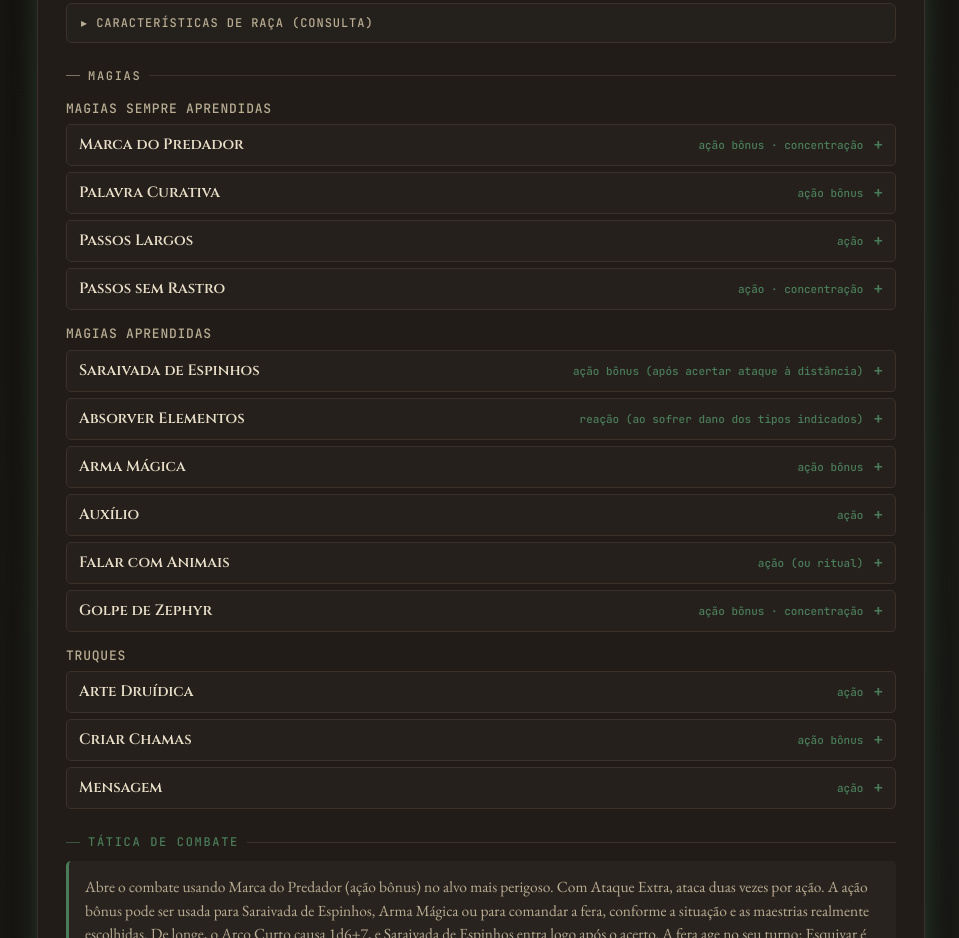
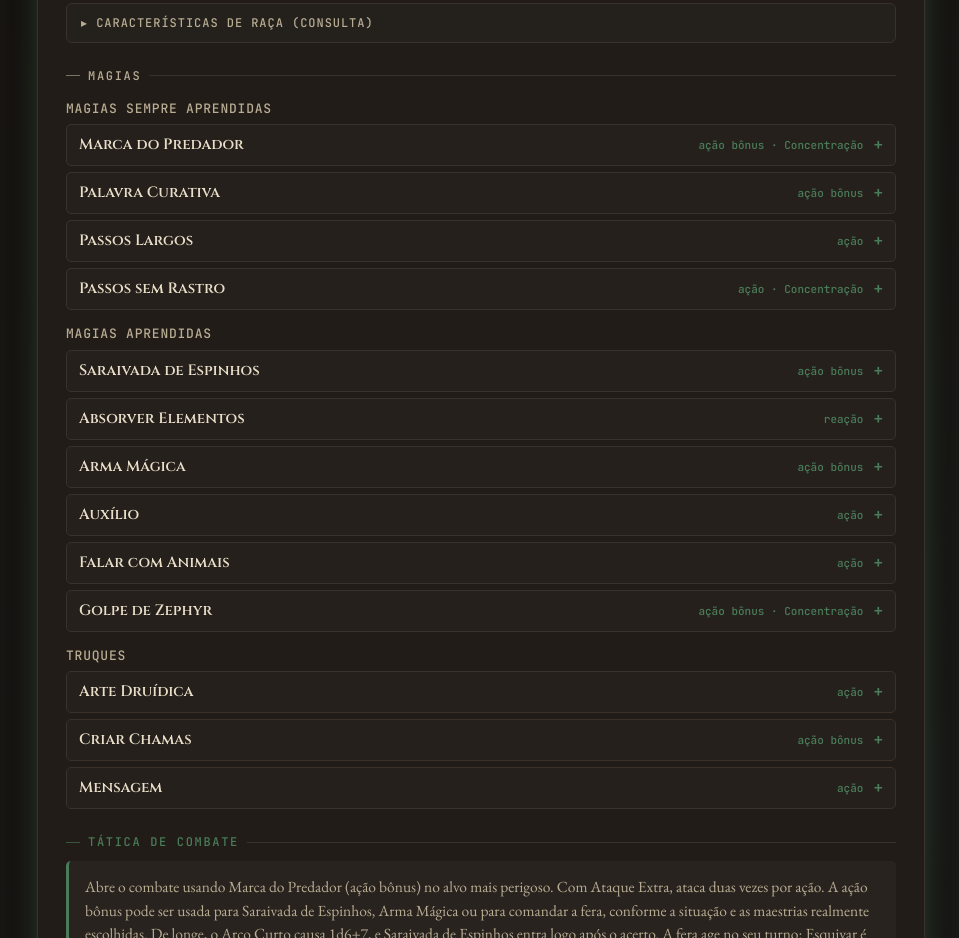
Before and after one commit to waki707/Compendio_Altissimo, a plain HTML site: page index.html in a window 1280 px wide. Shown: the part 2699-3637 px from the top of the page, without its empty margins (159-1118 px from the left). Drawn offline with nearby package versions, Linux system fonts and the light colour scheme.

Commit message:
Add files via upload

```diff
--- a/index.html
+++ b/index.html
@@ -358,18 +358,18 @@ const M = (t,a,d)=>`<span class="spell-meta"><span><b>Tempo de conjuração</b>
 const SPELL_META = {
 'Amizade Animal':['ação','9 m','24 horas','Não'],'Constrição':['ação','27 m','conc., até 1 minuto','Sim'],'Fogo das Fadas':['ação','18 m','conc., até 1 minuto','Sim'],'Onda Trovejante':['ação','pessoal (cubo de 4,5 m)','instantânea','Não'],
 'Crescer Espinhos':['ação','45 m','conc., até 10 minutos','Sim'],'Esfera Flamejante':['ação','18 m','conc., até 1 minuto','Sim'],'Esquentar Metal':['ação','18 m','conc., até 1 minuto','Sim'],'Imobilizar Pessoas':['ação','18 m','conc., até 1 minuto','Sim'],'Passos sem Pegadas':['ação','pessoal (emanação de 9 m)','conc., até 1 hora','Sim'],'Pele de Árvore':['ação','toque','conc., até 1 hora','Sim'],'Raio Lunar':['ação','36 m','conc., até 1 minuto','Sim'],'Restauração Menor':['ação','toque','instantânea','Não'],'Sentido Bestial':['ação (ou ritual)','toque','conc., até 1 hora','Sim'],
-'Convocar Relâmpagos':['ação','pessoal (nuvem num ponto a até 36 m)','conc., até 10 minutos','Sim'],'Conjurar Animais':['ação','18 m','conc., até 1 hora','Sim'],'Dissipar Magia':['ação','36 m','instantânea','Não'],'Muralha de Vento':['ação','36 m','conc., até 1 minuto','Sim'],
+'Convocar Relâmpagos':['ação','pessoal (nuvem centrada diretamente acima, ponto a até 36 m)','conc., até 10 minutos','Sim'],'Conjurar Animais':['ação','18 m','conc., até 1 hora','Sim'],'Dissipar Magia':['ação','36 m','instantânea','Não'],'Muralha de Vento':['ação','36 m','conc., até 1 minuto','Sim'],
 'Bordão Místico':['ação bônus','toque','1 minuto','Não'],'Druidismo':['ação','9 m','instantânea ou efeito específico','Não'],'Orientação':['ação','toque','conc., até 1 minuto','Sim'],
-'Taumaturgia':['ação','9 m','até 1 minuto','Não'],'Repreensão Infernal':['reação (quando sofre dano de criatura visível)','18 m','instantânea','Não'],
-'Chama Sagrada':['ação','18 m','instantânea','Não'],'Poupar o Moribundo':['ação','toque','instantânea','Não'],'Bênção':['ação','9 m','conc., até 1 minuto','Sim'],'Curar Ferimentos':['ação','toque','instantânea','Não'],'Arma Espiritual':['ação bônus','18 m','1 minuto','Não'],'Sinal de Esperança':['ação','9 m','conc., até 1 minuto','Sim'],'Revivificar':['ação','toque','instantânea','Não'],'Infligir Ferimentos':['ação','toque','instantânea','Não'],'Escudo da Fé':['ação bônus','18 m','conc., até 10 minutos','Sim'],'Perdição':['ação','9 m','conc., até 1 minuto','Sim'],'Raio Guiador':['ação','36 m','1 rodada','Não'],'Comando':['ação','18 m','1 rodada','Não'],'Ajuda':['ação','9 m','8 horas','Não'],'Oração Curativa':['10 minutos','9 m','instantânea','Não'],'Falar com os Mortos':['ação','3 m','10 minutos','Não'],'Animar Mortos':['1 minuto','3 m','instantânea (cria servo por 24 horas)','Não'],'Espíritos Guardiões':['ação','pessoal (emanação de 4,5 m)','conc., até 10 minutos','Sim'],'Zona da Verdade':['ação','18 m','10 minutos','Não'],
+'Taumaturgia':['ação','9 m','até 1 minuto','Não'],'Escuridão':['ação','18 m','conc., até 10 minutos','Sim'],'Repreensão Infernal':['reação (quando sofre dano de criatura visível)','18 m','instantânea','Não'],
+'Chama Sagrada':['ação','18 m','instantânea','Não'],'Poupar o Moribundo':['ação','toque','instantânea','Não'],'Bênção':['ação','9 m','conc., até 1 minuto','Sim'],'Curar Ferimentos':['ação','toque','instantânea','Não'],'Arma Espiritual':['ação bônus','18 m','até 1 minuto','Não'],'Sinal de Esperança':['ação','9 m','conc., até 1 minuto','Sim'],'Revivificar':['ação','toque','instantânea','Não'],'Infligir Ferimentos':['ação','toque','instantânea','Não'],'Escudo da Fé':['ação bônus','18 m','conc., até 10 minutos','Sim'],'Perdição':['ação','9 m','conc., até 1 minuto','Sim'],'Raio Guiador':['ação','36 m','1 rodada','Não'],'Comando':['ação','18 m','1 rodada','Não'],'Ajuda':['ação','9 m','8 horas','Não'],'Oração Curativa':['10 minutos','9 m','instantânea','Não'],'Falar com os Mortos':['ação','3 m','10 minutos','Não'],'Animar Mortos':['1 minuto','3 m','instantânea (cria servo por 24 horas)','Não'],'Espíritos Guardiões':['ação','pessoal (emanação de 4,5 m)','conc., até 10 minutos','Sim'],'Zona da Verdade':['ação','18 m','10 minutos','Não'],
 'Criar Chamas':['ação bônus','pessoal','10 minutos','Não'],'Mensagem':['ação','36 m','1 rodada','Não'],'Marca do Predador':['ação bônus','27 m','conc., até 1 hora','Sim'],'Palavra Curativa':['ação bônus','18 m','instantânea','Não'],'Passos Largos':['ação','toque','1 hora','Não'],'Passos sem Rastro':['ação','pessoal (emanação de 9 m)','conc., até 1 hora','Sim'],'Saraivada de Espinhos':['ação bônus (após acertar ataque à distância)','pessoal','instantânea','Não'],'Absorver Elementos':['reação (ao sofrer dano dos tipos indicados)','pessoal','1 rodada','Não'],'Arma Mágica':['ação bônus','toque','1 hora','Não'],'Auxílio':['ação','9 m','8 horas','Não'],'Falar com Animais':['ação (ou ritual)','pessoal','10 minutos','Não'],'Golpe de Zephyr':['ação bônus','pessoal','conc., até 1 minuto','Sim']
 };
 function spellSummary(sp){
   const m=SPELL_META[sp[0]];
   const raw=String(sp[1]||'');
-  const casting=m ? m[0] : (raw.split('·')[0].trim() || 'ver descrição');
-  const concentration=m ? m[3] : (/conc\.|concentraç/i.test(raw) ? 'Sim' : 'Não');
-  return `${casting}${concentration==='Sim' ? ' · concentração' : ''}`;
+  const casting=(m ? m[0] : (raw.split('·')[0].trim() || 'ver descrição')).replace(/\s*\([^)]*\)/g, '').trim();
+  const concentration = m && m[3] === 'Sim' ? ' · Concentração' : '';
+  return casting + concentration;
 }
 function spellDescription(sp){
   const desc=sp[2]||'';
@@ -459,7 +459,7 @@ const chars = [
   classTraits:[
     ['Ataque Furtivo ','+3d6 de dano uma vez por turno, ao acertar com uma arma de Acuidade ou à Distância, com Vantagem na jogada de ataque ou quando um inimigo do alvo estiver a até 1,5 m dele e você não tiver Desvantagem.'],
     ['Especialista (Expertise)','Proficiência dobrada em Furtividade e Prestidigitação.'],
-    ['Maestria em Arma','Maestria em dois tipos de armas: Rapieira e Besta de Mão.'],
+    ['Maestria em Arma','Você pode usar a maestria de dois tipos de armas. Ao terminar um descanso longo, pode trocar uma das escolhas. As maestrias exibidas nas armas abaixo são referências das propriedades de cada arma, não uma indicação de quais duas estão escolhidas no momento.'],
     ['Ação Ardilosa','Ação bônus para Correr, Desengajar ou Esconder-se.'],
     ['Mira Firme','Ação bônus: vantagem na próxima jogada de ataque no turno atual — só se não tiver se movido neste turno. Após usar, Deslocamento vira 0 até o fim do turno.'],
     ['Golpe Astuto ','Ao causar Ataque Furtivo, pode sacrificar 1d6 do dano para um efeito: Envenenar (salvaguarda de Constituição CD 15; se falhar, Envenenado por 1 minuto, repetindo a salvaguarda ao fim de cada turno; exige Kit de Veneno consigo) · Retirada (imediatamente após o ataque, move até metade do Deslocamento sem provocar Ataques de Oportunidade) · Tropeço (alvo Grande ou menor faz salvaguarda de Destreza CD 15 ou fica Caído).'],
@@ -590,7 +590,7 @@ const chars = [
     ['Conjuração','<br>• <span class="hl">CD das magias</span> = 14<br>• <span class="hl">Modificador de ataque mágico</span> = +6<br>• 9 magias preparadas e 4 truques<br>• Magias com a propriedade Ritual podem ser conjuradas como ritual, sem gastar espaços de magia; a conjuração demora 10 minutos adicionais<br>• A lista de magias preparadas pode ser <span class="hl">redefinida a cada descanso longo</span><br>• Você possui 6 magias sempre aprendidas do seu domínio'],
     ['Discípula da Vida','Magias de cura que restauram PV curam uma quantidade extra igual a 2 + o nível da magia (do espaço usado). Ex: magia de 1º círculo cura +3 a mais; de 2º círculo, +4 a mais.'],
     ['Curandeira Abençoada','Quando conjura uma magia de 1º círculo ou superior que restaura PV de outra criatura, Nephile recupera PV para si mesma em quantidade igual a 2 + o círculo do espaço de magia usado. Esse bônus cura Nephile, não aumenta a cura recebida pelo alvo.'],
-    ['Canalizar Divindade: Preservar Vida','Uma vez por descanso: distribui um total de 30 PV (5x nível de clériga) entre criaturas a 9m, até metade do PV máximo de cada uma. Não precisa de teste de ataque.'],
+    ['Canalizar Divindade: Preservar Vida','Você pode usar Canalizar Divindade para distribuir até 30 PV (5 × nível de clériga) entre criaturas a até 9 m, sem ultrapassar metade dos PV máximos de cada uma. Nephile tem 2 usos de Canalizar Divindade, recuperados ao terminar um descanso curto ou longo.'],
     ['Canalizar Divindade: Destruir Mortos-Vivos','A partir do 5º nível, ao usar a versão de Expulsar Mortos-Vivos: mortos-vivos de ND 1/2 ou menos que falharem no TR de Sabedoria são destruídos automaticamente, em vez de só ficarem amedrontados.']
   ],
   raceTraits:[
@@ -600,7 +600,7 @@ const chars = [
   ],
   actions:[
     ['Martelo de guerra', -1, '1d8-1 contundente. Clériga não tem proficiência com armas marciais (só simples), então o ataque não soma o bônus de proficiência — só o modificador de Força.'],
-    ['Besta leve', 5, '1d8+1 perfurante, alcance 24m/96m. Tem a propriedade Duas Mãos — precisa das duas mãos livres pra atirar, então não dá pra usar junto com o escudo.']
+    ['Besta leve', 5, '1d8+2 perfurante, alcance 24m/96m. Tem a propriedade Duas Mãos — precisa das duas mãos livres pra atirar, então não dá pra usar junto com o escudo.']
   ],
   bonus:['Arma Espiritual','Escudo da Fé'],
   resources:[{key:'lvl1', label:'1º Círculo', max:4, reset:'long'},{key:'lvl2', label:'2º Círculo', max:3, reset:'long'},{key:'lvl3', label:'3º Círculo', max:3, reset:'long'},{key:'channel', label:'Canalizar Divindade', max:2, reset:'short'}],
@@ -681,14 +681,14 @@ const chars = [
     ['Pontos de Ki (6)','Além do Golpe Atordoante:<br>• <b>Rajada de Golpes (1 ki)</b> +2 ataques desarmados extras<br>• <b>Defesa Paciente (1 ki)</b> usa a ação Esquivar — ataques contra ela ficam com desvantagem se ela ver o atacante, e ela ganha vantagem em TR de Destreza<br>• <b>Redirecionar Ataque (1 ki)</b> (reação, Balanço Bêbado) quando uma criatura errar um ataque corpo a corpo contra ela, o ataque acerta outra criatura à escolha dela — que ela veja e que esteja a 1,5m dela<br>• <b>Passo do Vento (1 ki)</b> +3m +Desengajar, e a distância do salto dobra nesse turno'],
     ['Movimento sem Armadura','Bônus de deslocamento de +4,5m enquanto sem armadura nem escudo (já somado ao deslocamento de 13,5m).'],
     ['Golpes de Chi','Seus golpes desarmados contam como armas mágicas para ultrapassar resistência ou imunidade a ataques e danos não-mágicos.'],
-    ['Desviar Projéteis','(Reação) Reduz o dano de um ataque a distância em 1d10+8. Se o dano chegar a 0 pode gastar 1 ki para arremessar de volta — acerto +6, dano 1d6+3, alcance 6/18m.'],
-    ['Balanço Bêbado (Mestre Bêbado)','<b>Levantar do Chão:</b> quando caída, pode se levantar gastando 3m de deslocamento, em vez de metade do deslocamento.<br><b>Redirecionar Ataque:</b> quando uma criatura errar um ataque corpo a corpo contra ela, pode gastar 1 ki como reação para fazer esse ataque acertar outra criatura à sua escolha, desde que a veja e que esteja a 1,5m dela.'],
-    ['Técnica Bêbada (Mestre Bêbado)','Ao usar Rajada de Golpes, ganha automaticamente o benefício da ação Desengajar e seu deslocamento aumenta em 3m até o fim do turno — sem custo de ki adicional.']
+    ['Desviar Projéteis','(Reação) Reduz o dano de um ataque à distância em 1d10+9 (1d10 + Destreza + nível de monja). Se reduzir o dano a 0, pode gastar 1 ki para arremessar o projétil de volta — ataque +6, dano 1d6+3, alcance 6/18m.'],
+    ['Balanço Bêbado (Mestre Bêbado)','<b>Levantar do Chão:</b> quando caída, pode se levantar gastando apenas 1,5m de deslocamento, em vez de metade do deslocamento.<br><b>Redirecionar Ataque:</b> quando uma criatura errar um ataque corpo a corpo contra ela, pode gastar 1 ki como reação para fazer esse ataque acertar outra criatura à sua escolha, desde que a veja e que esteja a 1,5m dela.'],
+    ['Técnica Bêbada (Mestre Bêbado)','Ao usar Rajada de Golpes, ganha automaticamente o benefício da ação Desengajar e seu deslocamento aumenta em 3m até o fim do turno — sem custo de ki adicional. A subclasse também concede proficiência em Atuação e em suprimentos de cervejeiro, caso ainda não as tenha.']
   ],
   raceTraits:[
     ['Visão no Escuro','Enxerga na penumbra a até 18 m como se fosse luz plena e na escuridão como se fosse penumbra.'],
     ['Resistência Infernal','Resistência a dano de fogo.'],
-    ['Legado Infernal','Truque e magia reativa próprios — listados na seção de Magias abaixo pra ficarem à mão durante o combate.']
+    ['Legado Infernal','Conhece Taumaturgia; a partir do 3º nível, pode conjurar Repreensão Infernal como magia de 2º círculo uma vez por descanso longo; a partir do 5º nível, pode conjurar Escuridão uma vez por descanso longo. Carisma é sua habilidade de conjuração para essas magias.']
   ],
   actions:[
     ['Bordão (duas mãos)', 6, '1d8+3 contundente.'],
@@ -700,10 +700,11 @@ const chars = [
   spells:[
     {group:'Legado Infernal (racial)', items:[
       ['Taumaturgia','truque · ação · alcance 9m','Efeito menor de manifestação divina/infernal (voz alta, portas abrindo/fechando, olhos brilham, luzes tremulando); utilidade, não combate.'],
-      ['Repreensão Infernal','reação · alcance 18m · 1x descanso longo','Quando sofre dano de uma criatura visível a até 18m, pode usar a reação pra envolvê-la em chamas: TR de Destreza (CD 12) ou sofre 3d10 de dano de fogo (metade no sucesso). Já vem automaticamente conjurada como magia de 2º círculo (upada), por isso o dano maior que o normal de 1º círculo.']
+      ['Repreensão Infernal','reação · alcance 18m · 1x descanso longo','Quando sofre dano de uma criatura visível a até 18m, pode usar a reação para envolvê-la em chamas: TR de Destreza (CD 13) ou sofre 3d10 de dano de fogo (metade no sucesso). É conjurada como magia de 2º círculo pelo Legado Infernal.']
+      ,['Escuridão','ação · alcance 18m · 1x descanso longo · concentração até 10 min','Cria uma esfera de escuridão mágica de 4,5m de raio. Visão no escuro não a atravessa; luz não mágica não pode iluminá-la. A magia termina antes se perder a concentração.']
     ]}
   ],
-  tactic:'Entra rápido (12m de deslocamento) e ataca com o bordão de duas mãos (1d8+3), agora duas vezes por turno com Ataque Extra. Golpe Atordoante é a grande novidade: gastar 1 ki pra tentar atordoar um alvo perigoso pode travar o turno dele por completo — vale mais em um ataque que já vai acertar mesmo. Usa Rajada de Golpes quando quiser ainda mais ataques numa rodada — a Técnica Bêbada já vem junto sem custo extra, então ela bate várias vezes e sai sem sofrer ataque de oportunidade. Guarda a Repreensão Infernal pra revidar um golpe grande que valha a pena (3d10 é dano alto). Gerencia os 6 pontos de ki com cautela: não gasta tudo cedo, guarda pelo menos 1 pra Defesa Paciente se ficar com PV baixo.'
+  tactic:'Entra rápido (13,5m de deslocamento) e ataca com o bordão de duas mãos (1d8+3), agora duas vezes por turno com Ataque Extra. Golpe Atordoante é a grande novidade: gastar 1 ki pra tentar atordoar um alvo perigoso pode travar o turno dele por completo — vale mais em um ataque que já vai acertar mesmo. Usa Rajada de Golpes quando quiser ainda mais ataques numa rodada — a Técnica Bêbada já vem junto sem custo extra, então ela bate várias vezes e sai sem sofrer ataque de oportunidade. Guarda a Repreensão Infernal pra revidar um golpe grande que valha a pena (3d10 é dano alto). Gerencia os 6 pontos de ki com cautela: não gasta tudo cedo, guarda pelo menos 1 pra Defesa Paciente se ficar com PV baixo.'
 }
 ];
 
```
